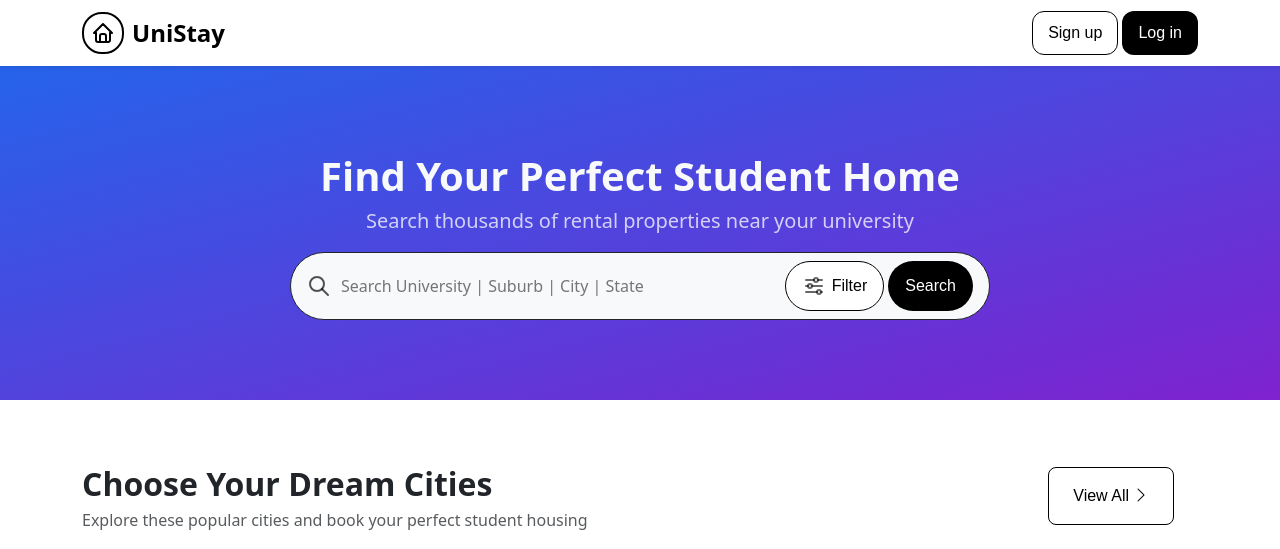
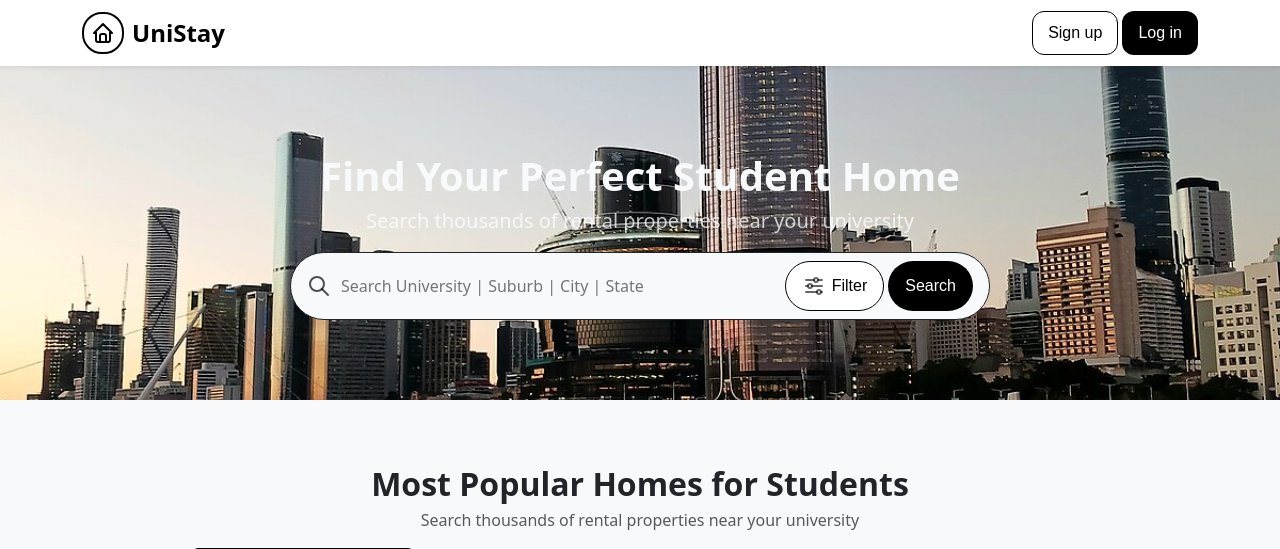
Before and after one commit to ImDuy/IFN582-UniStay, a Flask app: page / in a window 1280 px wide. Shown: the top 549 px of the page. Run offline with Flask 3, Linux system fonts and the light colour scheme; some libraries are stand-ins or nearby versions.

Commit message:
homepage

```diff
--- a/app/home/views.py
+++ b/app/home/views.py
@@ -4,4 +4,8 @@ from . import home_bp
 
 @home_bp.route('/')
 def index():
-    return render_template('index.html')
+    return render_template('/pages/index.html')
+
+@home_bp.route('/test-500')
+def error():
+    return render_template('/errors/500.html')
--- a/app/static/css/style.css
+++ b/app/static/css/style.css
@@ -201,7 +201,9 @@ input:placeholder-shown {
 
 #home_hero_section {
   padding: 80px 20px;
-  background: linear-gradient(to bottom right, #2563eb, #7e22ce);
+  background-image: url('../img/cities_brisbane.jpg');
+  background-size: cover;
+  background-position: center;
 }
 
 #home_search_bar {
--- a/app/templates/pages/index.html
+++ b/app/templates/pages/index.html
@@ -15,8 +15,8 @@ LN+7fdVzj6u52u30Kp6M/trliBMCMKTyK833zpbD+pXdCLuTusPj697FH4R/5mcr"
       rel="stylesheet"
       href="https://cdn.jsdelivr.net/npm/bootstrap-icons@1.11.3/font/bootstrap-icons.min.css"
     />
-    <link rel="stylesheet" href="css/style.css" />
-  </head>
+    <link rel="stylesheet" href="{{ url_for('static', filename='css/style.css') }}"/>
+    </head>
   <body>
     <header>
       <nav class="navbar navbar-expand-xl navbar-light sticky-top shadow-sm">
@@ -66,9 +66,11 @@ LN+7fdVzj6u52u30Kp6M/trliBMCMKTyK833zpbD+pXdCLuTusPj697FH4R/5mcr"
         class="d-flex flex-column justify-content-center align-items-center"
         id="home_hero_section"
       >
-        <p class="fs-1 fw-bold text-center text-light mb-0">
-          Find Your Perfect Student Home
-        </p>
+        <div id="cities_banner">
+          <p class="fs-1 fw-bold text-center text-light mb-0">
+            Find Your Perfect Student Home
+          </p>
+        </div>
         <p class="fs-5 text-center opacity-75 contrast_color">
           Search thousands of rental properties near your university
         </p>
@@ -152,146 +154,7 @@ LN+7fdVzj6u52u30Kp6M/trliBMCMKTyK833zpbD+pXdCLuTusPj697FH4R/5mcr"
       </section>
 
       <!-- Popular cities -->
-      <section class="bg-white">
-        <div class="container">
-          <div
-            class="d-flex flex-column flex-md-row justify-content-center justify-content-md-between align-items-center gap-2 gap-md-4"
-          >
-            <div>
-              <p class="fs-2 fw-bold text-center text-md-start mb-0">
-                Choose Your Dream Cities
-              </p>
-              <p class="opacity-75 text-center text-md-start mb-0">
-                Explore these popular cities and book your perfect student
-                housing
-              </p>
-            </div>
 
-            <button
-              type="button"
-              class="btn d-flex align-items-center gap-1 outlined_btn px-4 py-3 me-lg-4 rounded-3"
-            >
-              View All
-              <i class="bi bi-chevron-right"></i>
-            </button>
-          </div>
-
-          <div
-            class="row row-cols-4 row-cols-lg-6 gap-2 gap-xxl-3 justify-content-center px-0 px-lg-5 mt-4 mt-xl-5"
-          >
-            <div class="col card border-0 p-0 city_card">
-              <img
-                src="img/cities_brisbane.jpg"
-                class="card-img rounded-4 object-fit-cover h-100 w-100"
-              />
-              <div
-                class="card-img-overlay d-flex justify-content-center align-items-center"
-              >
-                <h5 class="card-title fw-bold text-light">Brisbane</h5>
-              </div>
-            </div>
-            <div class="col card border-0 p-0 city_card">
-              <img
-                src="img/cities_sydney.jpg"
-                class="card-img rounded-4 object-fit-cover h-100 w-100"
-              />
-              <div
-                class="card-img-overlay d-flex justify-content-center align-items-center"
-              >
-                <h5 class="card-title fw-bold text-light">Sydney</h5>
-              </div>
-            </div>
-            <div class="col card border-0 p-0 city_card">
-              <img
-                src="img/cities_melbourne.jpg"
-                class="card-img rounded-4 object-fit-cover h-100 w-100"
-              />
-              <div
-                class="card-img-overlay d-flex justify-content-center align-items-center"
-              >
-                <h5 class="card-title fw-bold text-light">Melbourne</h5>
-              </div>
-            </div>
-            <div class="col card border-0 p-0 city_card">
-              <img
-                src="img/cities_singapore.jpg"
-                class="card-img rounded-4 object-fit-cover h-100 w-100"
-              />
-              <div
-                class="card-img-overlay d-flex justify-content-center align-items-center"
-              >
-                <h5 class="card-title fw-bold text-light">Singapore</h5>
-              </div>
-            </div>
-            <div class="col card border-0 p-0 city_card">
-              <img
-                src="img/cities_kyoto.jpg"
-                class="card-img rounded-4 object-fit-cover h-100 w-100"
-              />
-              <div
-                class="card-img-overlay d-flex justify-content-center align-items-center"
-              >
-                <h5 class="card-title fw-bold text-light">Kyoto</h5>
-              </div>
-            </div>
-            <div class="col card border-0 p-0 city_card">
-              <img
-                src="img/cities_lahore.jpg"
-                class="card-img rounded-4 object-fit-cover h-100 w-100"
-              />
-              <div
-                class="card-img-overlay d-flex justify-content-center align-items-center"
-              >
-                <h5 class="card-title fw-bold text-light">Lahore</h5>
-              </div>
-            </div>
-            <div class="col card border-0 p-0 city_card">
-              <img
-                src="img/cities_madurai.jpg"
-                class="card-img rounded-4 object-fit-cover h-100 w-100"
-              />
-              <div
-                class="card-img-overlay d-flex justify-content-center align-items-center"
-              >
-                <h5 class="card-title fw-bold text-light">Madurai</h5>
-              </div>
-            </div>
-            <div class="col card border-0 p-0 city_card">
-              <img
-                src="img/cities_paris.jpg"
-                class="card-img rounded-4 object-fit-cover h-100 w-100"
-              />
-              <div
-                class="card-img-overlay d-flex justify-content-center align-items-center"
-              >
-                <h5 class="card-title fw-bold text-light">Paris</h5>
-              </div>
-            </div>
-            <div class="col card border-0 p-0 city_card">
-              <img
-                src="img/cities_rome.jpg"
-                class="card-img rounded-4 object-fit-cover h-100 w-100"
-              />
-              <div
-                class="card-img-overlay d-flex justify-content-center align-items-center"
-              >
-                <h5 class="card-title fw-bold text-light">Rome</h5>
-              </div>
-            </div>
-            <div class="col card border-0 p-0 city_card">
-              <img
-                src="img/cities_santorini.jpg"
-                class="card-img rounded-4 object-fit-cover h-100 w-100"
-              />
-              <div
-                class="card-img-overlay d-flex justify-content-center align-items-center"
-              >
-                <h5 class="card-title fw-bold text-light">Santorini</h5>
-              </div>
-            </div>
-          </div>
-        </div>
-      </section>
 
       <!-- Top rental properties near universities -->
       <section class="bg-light">
```
